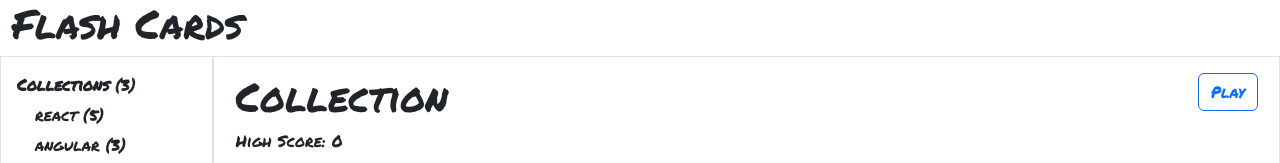
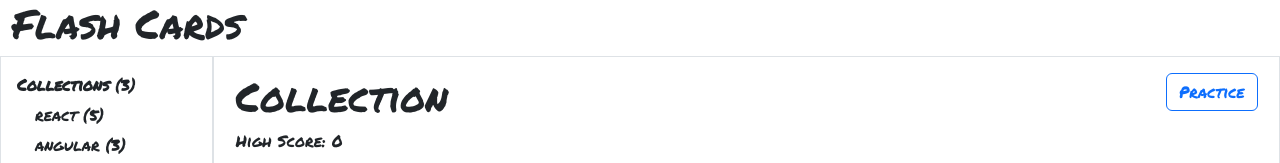
Before and after one commit to BriGuy520/flash-cards, a React (Create React App) app: page / in a window 1280 px wide. Shown: the top 163 px of the page. Built offline with nearby package versions, Linux system fonts and the light colour scheme.

Commit message:
updated button to text to say practice

```diff
--- a/src/components/Collection.tsx
+++ b/src/components/Collection.tsx
@@ -61,7 +61,7 @@ const Collection = ({
       <div className="collection-header">
         <h1>{selectedCollection} Collection</h1>
         <div className="">
-          <button onClick={gameMode} className="btn btn-outline-primary">{playGame ? "End Game" : "Play"}</button>
+          <button onClick={gameMode} className="btn btn-outline-primary">{playGame ? "End Practice" : "Practice"}</button>
         </div>
       </div>
       <div className="">
```
